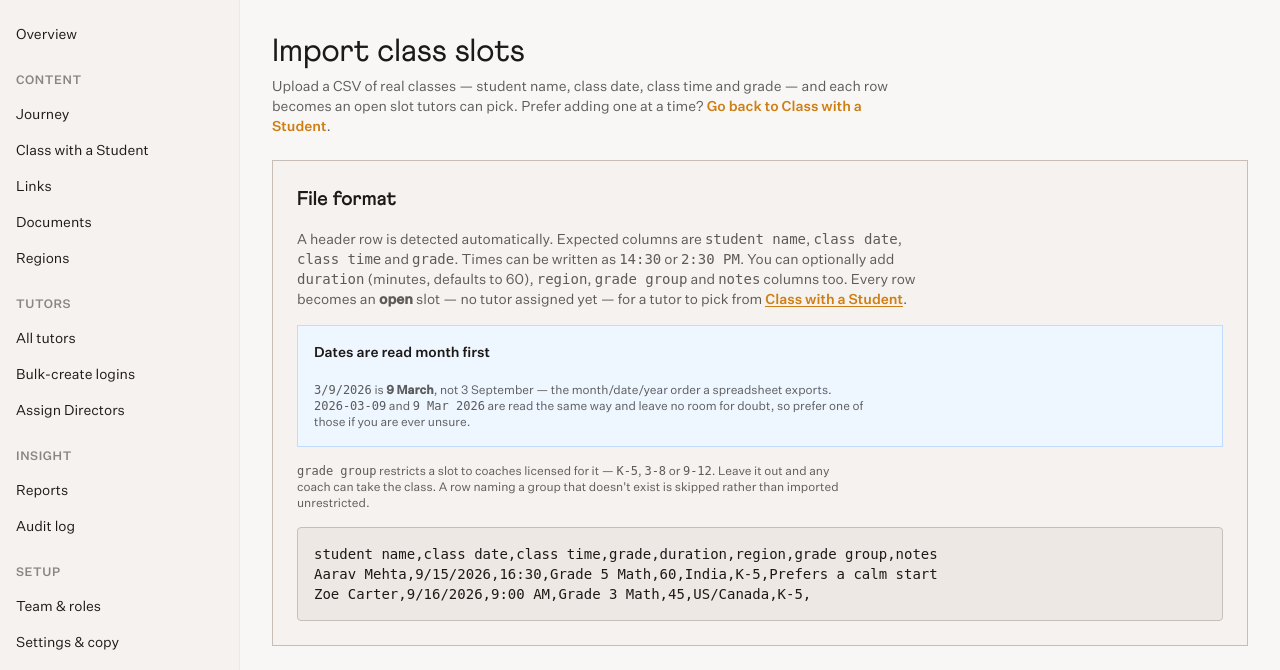
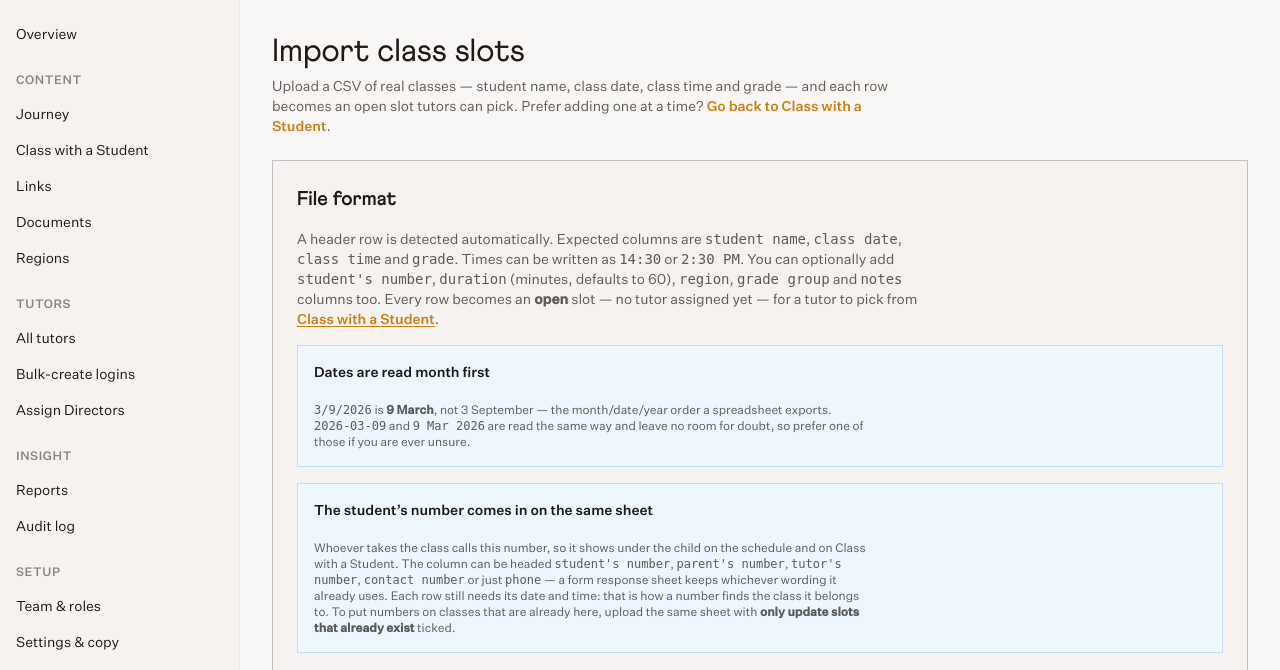
Before and after one commit to nocoder-ghai/Onboarding-tool, a Python web app: template app/templates/admin/class_slots_import.html in a window 1280 px wide. Shown: the part 56-726 px from the top of the page. Run offline with Jinja, Linux system fonts and the light colour scheme; the template is opened without the code that fills it, so the values that code supplies are empty.

Commit message:
Say on the import page that a slot can carry the student's number
The column has been read since the contact number landed on slots, but
the File format card never listed it, so no sheet was ever uploaded with
one and every slot's number is empty. Name it alongside the other
optional columns, and add the two things that actually trip people up:
which headings are accepted, since a form response sheet keeps its own
wording, and that a row still needs its date and time, because that is
how a number finds the class it belongs to.

Co-Authored-By: Claude Opus 5 (1M context) <noreply@anthropic.com>

```diff
--- a/app/templates/admin/class_slots_import.html
+++ b/app/templates/admin/class_slots_import.html
@@ -141,8 +141,9 @@
         columns are <code>student name</code>, <code>class date</code>,
         <code>class time</code> and <code>grade</code>. Times can be written as
         <code>14:30</code> or <code>2:30 PM</code>. You can optionally add
-        <code>duration</code> (minutes, defaults to 60), <code>region</code>,
-        <code>grade group</code> and <code>notes</code> columns too. Every row
+        <code>student's number</code>, <code>duration</code> (minutes, defaults
+        to 60), <code>region</code>, <code>grade group</code> and
+        <code>notes</code> columns too. Every row
         becomes an <strong>open</strong> slot — no tutor assigned yet — for a tutor
         to pick from
         <a href="/admin/class-slots" class="cm-link" style="color: var(--text-brand);">Class with a Student</a>.</p>
@@ -154,6 +155,21 @@
           month/date/year order a spreadsheet exports. <code>2026-03-09</code> and
           <code>9 Mar 2026</code> are read the same way and leave no room for doubt,
           so prefer one of those if you are ever unsure.
+        </p>
+      </div>
+
+      <div class="card card-compact card-info-tint">
+        <div class="type-label-md" style="color: var(--text-primary);">The student&rsquo;s number comes in on the same sheet</div>
+        <p class="type-body-sm" style="color: var(--text-secondary); margin: var(--space-4) 0 0;">
+          Whoever takes the class calls this number, so it shows under the child on
+          the schedule and on Class with a Student. The column can be headed
+          <code>student's number</code>, <code>parent's number</code>,
+          <code>tutor's number</code>, <code>contact number</code> or just
+          <code>phone</code> — a form response sheet keeps whichever wording it
+          already uses. Each row still needs its date and time: that is how a
+          number finds the class it belongs to. To put numbers on classes that are
+          already here, upload the same sheet with
+          <strong>only update slots that already exist</strong> ticked.
         </p>
       </div>
 
```
